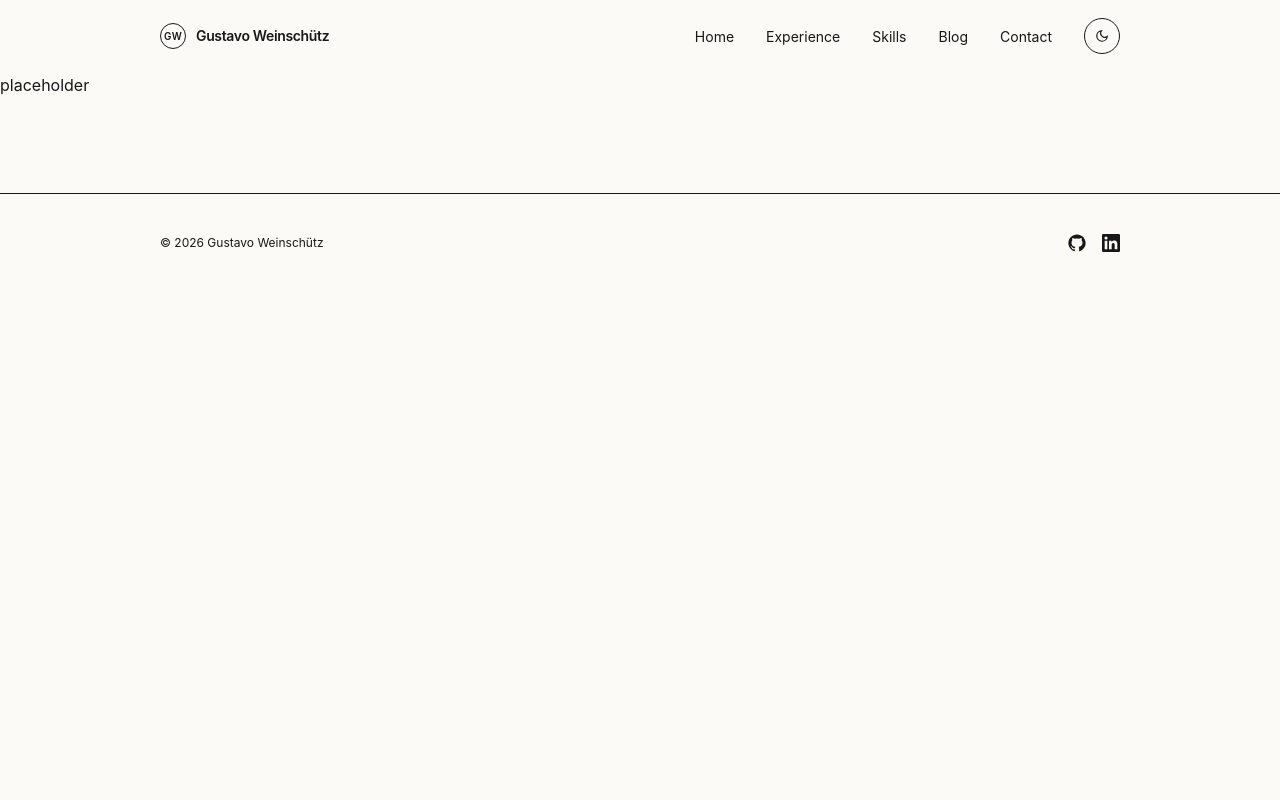
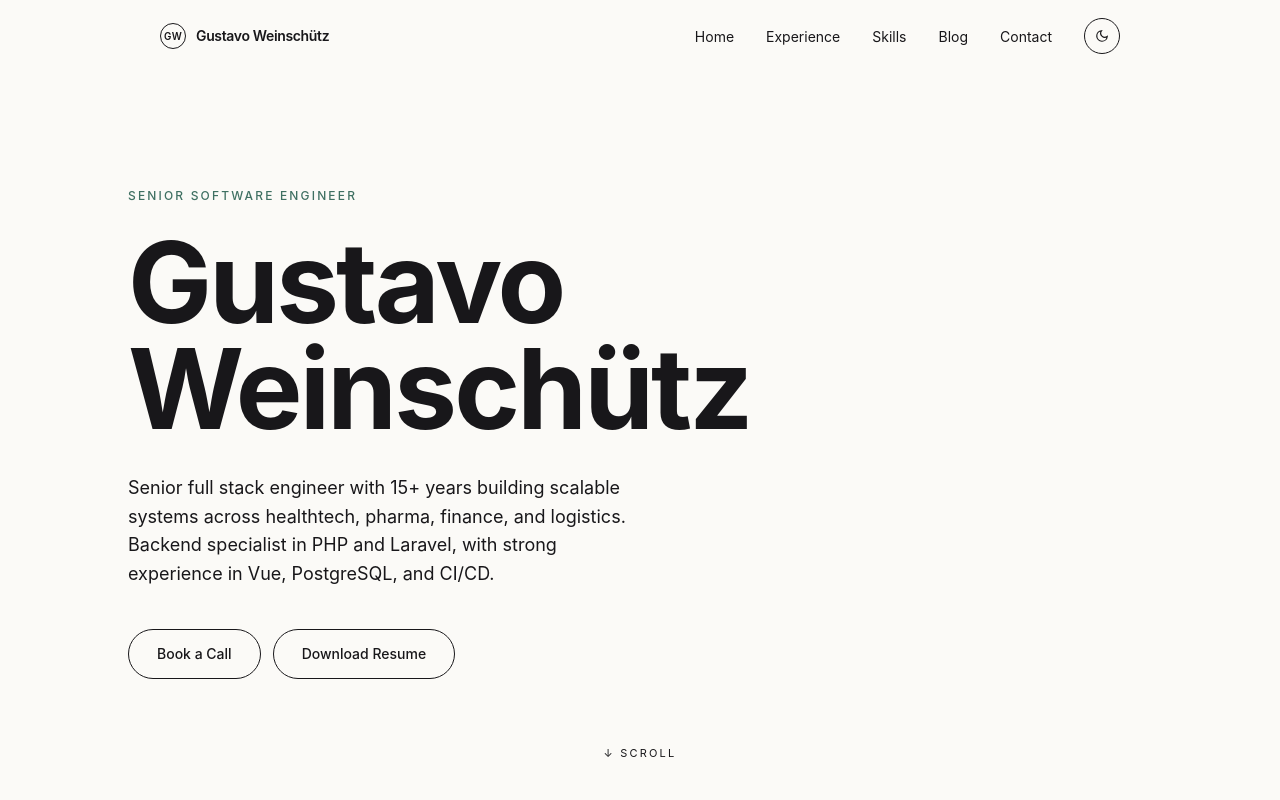
Before and after one commit to gpweins/weinschutz, an Astro site: page / in a window 1280 px wide. Shown: the top 800 px of the page. Built offline with nearby package versions, Linux system fonts and the light colour scheme; Astro itself is replaced by a stand-in of ours.

Commit message:
feat: hero section

```diff
--- a/src/pages/index.astro
+++ b/src/pages/index.astro
@@ -1,6 +1,7 @@
 ---
 import Base from '../layouts/Base.astro';
+import Hero from '../sections/Hero.astro';
 ---
-<Base title="Weinschutz">
-  <p>placeholder</p>
+<Base title="Weinschutz · Senior Software Engineer">
+  <Hero />
 </Base>
--- /dev/null
+++ b/src/sections/Hero.astro
@@ -0,0 +1,22 @@
+---
+import Eyebrow from '../components/Eyebrow.astro';
+import Pill from '../components/Pill.astro';
+
+const resumeHref = `${import.meta.env.BASE_URL}resume.pdf`;
+---
+<section id="hero" class="relative min-h-[720px] flex items-center px-8">
+  <div class="max-w-[1024px] mx-auto w-full" data-fade>
+    <Eyebrow>Senior Software Engineer</Eyebrow>
+    <h1 class="m-0 mt-6 mb-8 text-[112px] leading-[0.95] font-bold tracking-tight text-[--color-ink] max-[640px]:text-[56px]">
+      Gustavo<br />Weinschütz
+    </h1>
+    <p class="max-w-[520px] text-[18px] leading-[1.6] text-[--color-ink-muted] m-0 mb-10">
+      Senior full stack engineer with 15+ years building scalable systems across healthtech, pharma, finance, and logistics. Backend specialist in PHP and Laravel, with strong experience in Vue, PostgreSQL, and CI/CD.
+    </p>
+    <div class="flex gap-3 flex-col sm:flex-row">
+      <Pill primary href="#contact">Book a Call</Pill>
+      <Pill href={resumeHref}>Download Resume</Pill>
+    </div>
+  </div>
+  <div class="absolute bottom-8 left-1/2 -translate-x-1/2 text-[11px] uppercase tracking-[0.2em] text-[--color-ink-muted] hidden sm:block">↓ Scroll</div>
+</section>
```
